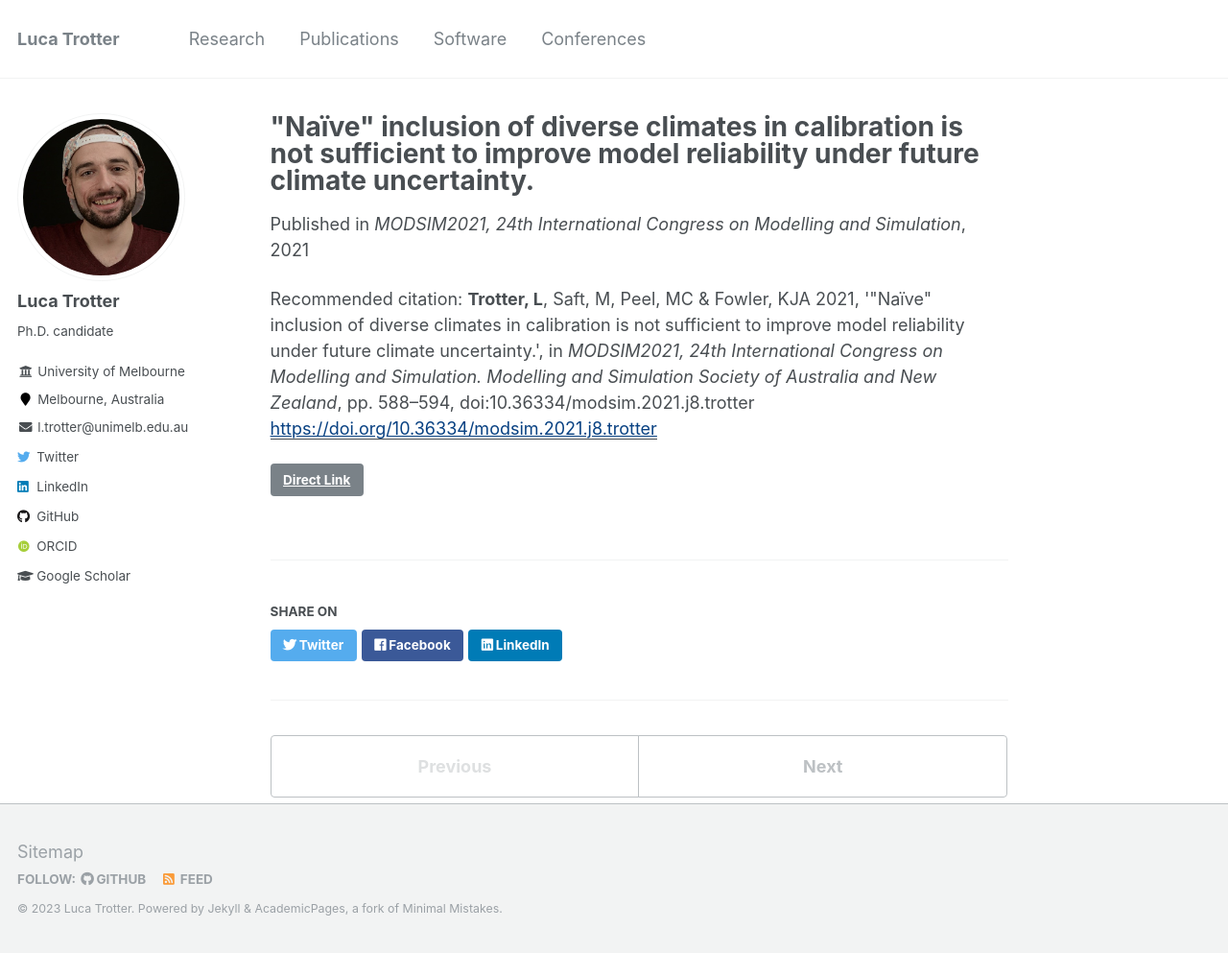
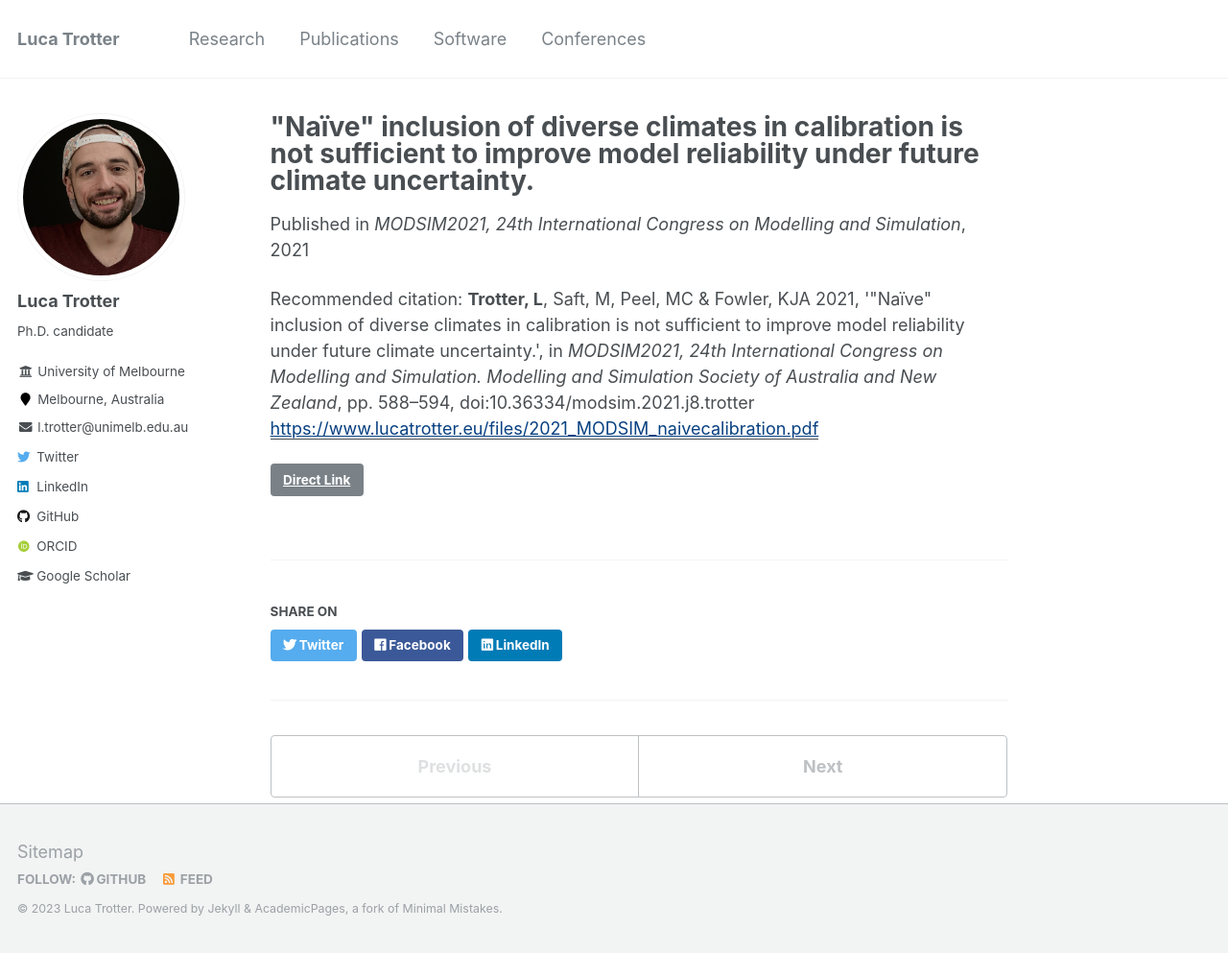
Before and after one commit to ltrotter/ltrotter.github.io, a Jekyll site: the page built from _publications/2021-MODSIM-naivecalibration.md, in a window 1280 px wide and 993 px high. Shown: the whole window at 96% size. Built offline with Jekyll 4.4.1, drawn with Linux system fonts in a browser that asks for light colours; some web fonts are replaced.

Commit message:
Fix paper links and add WRR data

```diff
--- a/_publications/2021-MODSIM-naivecalibration.md
+++ b/_publications/2021-MODSIM-naivecalibration.md
@@ -4,7 +4,7 @@ collection: publications
 permalink: /publication/2021-naive-inclusion-climate-uncertainty
 date: 2021-12-01
 venue: 'MODSIM2021, 24th International Congress on Modelling and Simulation'
-paperurl: 'https://doi.org/10.36334/modsim.2021.j8.trotter'
-link: 'https://www.lucatrotter.eu/files/2021_MODSIM_naivecalibration.pdf'
+link: 'https://doi.org/10.36334/modsim.2021.j8.trotter'
+paperurl: 'https://www.lucatrotter.eu/files/2021_MODSIM_naivecalibration.pdf'
 citation: '<b>Trotter, L</b>, Saft, M, Peel, MC & Fowler, KJA 2021, &apos;&quot;Naïve&quot; inclusion of diverse climates in calibration is not sufficient to improve model reliability under future climate uncertainty.&apos;, in <i>MODSIM2021, 24th International Congress on Modelling and Simulation. Modelling and Simulation Society of Australia and New Zealand</i>, pp. 588–594, doi:10.36334/modsim.2021.j8.trotter'
 ---
```
Also changed, not shown: _publications/2022-GMD-MARRMoT2.md (+2 -2 lines), _publications/2023-WRR-symptoms.md (+2 -2 lines), _research/model-reliability.md (+1 -0 lines).
